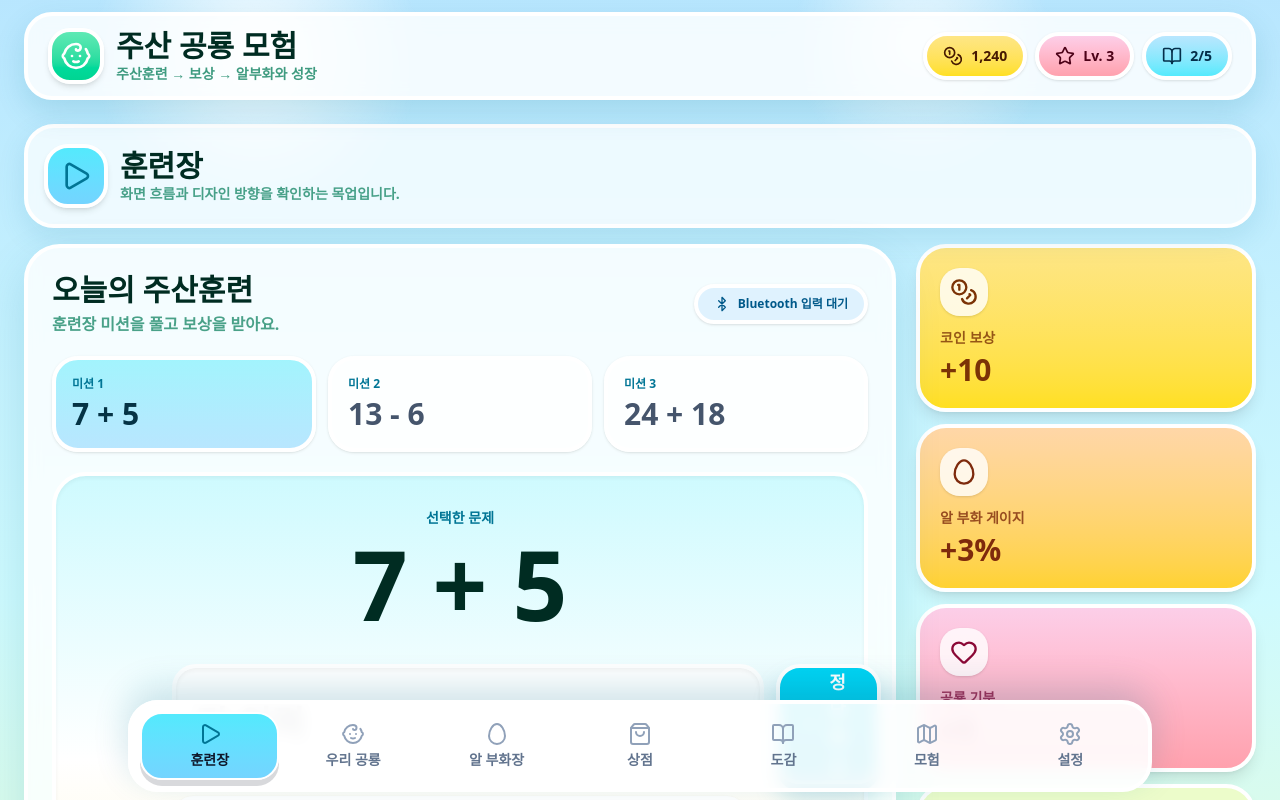
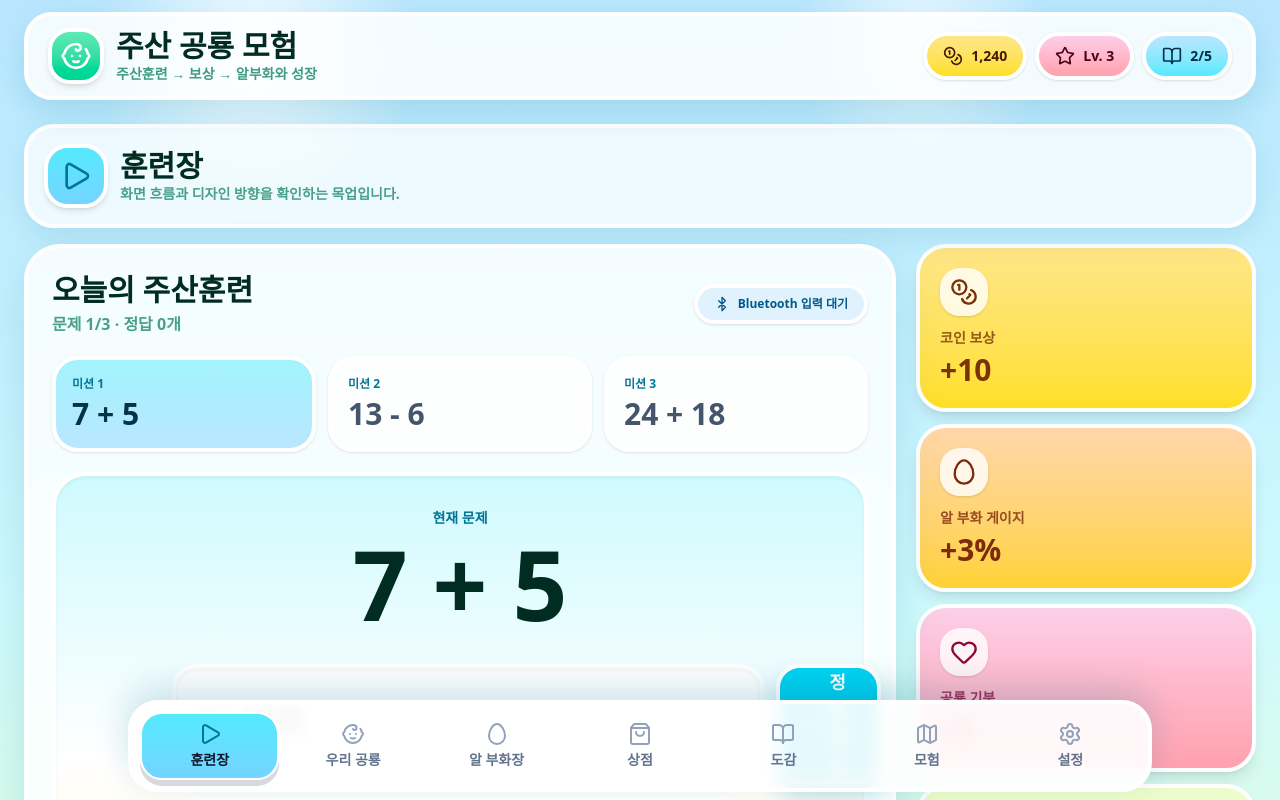
Before and after one commit to cokobong/abacus-game-260417, a React (Vite) app: page / in a window 1280 px wide. Both pictures are taken after a click on the button "훈련 시작". Shown: the top 800 px of the page. Built offline with nearby package versions, Linux system fonts and the light colour scheme.

Commit message:
Add data model design for full implementation

```diff
--- a/src/App.tsx
+++ b/src/App.tsx
@@ -17,13 +17,12 @@ import {
   Utensils,
 } from 'lucide-react';
 import { BluetoothTestPanel, type BluetoothNotificationPayload } from './components/BluetoothTestPanel';
+import { trainingProblems } from './data/trainingProblems';
+import { useTrainingSession } from './hooks/useTrainingSession';
+import type { TrainingProblem } from './types/game';
 
 type MainTab = 'training' | 'dino' | 'hatchery' | 'shop' | 'pokedex' | 'adventure' | 'settings';
 type DinoView = 'care' | 'playground';
-type SubmitSource = 'manual' | 'bluetooth';
-type SubmissionResult = 'correct' | 'wrong' | null;
-
-const RESET_TRAINING_FEEDBACK = '주판알을 새 답에 맞게 움직인 뒤 리턴 버튼을 눌러주세요.';
 
 const mainTabs: Array<{ id: MainTab; label: string; icon: typeof Play; color: string; active: string }> = [
   { id: 'training', label: '훈련장', icon: Play, color: 'text-cyan-700', active: 'from-cyan-300 to-sky-300 border-cyan-200' },
@@ -33,12 +32,6 @@ const mainTabs: Array<{ id: MainTab; label: string; icon: typeof Play; color: st
   { id: 'pokedex', label: '도감', icon: BookOpen, color: 'text-sky-700', active: 'from-sky-300 to-blue-300 border-sky-200' },
   { id: 'adventure', label: '모험', icon: Map, color: 'text-emerald-700', active: 'from-emerald-300 to-lime-300 border-emerald-200' },
   { id: 'settings', label: '설정', icon: Settings, color: 'text-slate-700', active: 'from-slate-200 to-slate-300 border-slate-200' },
-];
-
-const trainingProblems = [
-  { question: '7 + 5', answer: '12' },
-  { question: '13 - 6', answer: '7' },
-  { question: '24 + 18', answer: '42' },
 ];
 
 const foodBag = [
@@ -100,72 +93,17 @@ const pokedexCards = [
 export default function App() {
   const [phase, setPhase] = useState<'title' | 'app'>('title');
   const [activeTab, setActiveTab] = useState<MainTab>('training');
-  const [selectedProblem, setSelectedProblem] = useState(0);
-  const [answer, setAnswer] = useState('');
-  const [trainingFeedback, setTrainingFeedback] = useState('정답을 입력하고 확인해보세요.');
+  const training = useTrainingSession(trainingProblems);
   const [lastBluetoothInput, setLastBluetoothInput] = useState<BluetoothNotificationPayload | null>(null);
-  const [submissionResult, setSubmissionResult] = useState<SubmissionResult>(null);
   const [dinoView, setDinoView] = useState<DinoView>('care');
   const [dinoFeedback, setDinoFeedback] = useState('오늘도 주산훈련을 기다리고 있어요.');
   const [shopFeedback, setShopFeedback] = useState('상점은 목업입니다. 실제 구매는 아직 연결하지 않았습니다.');
-  const lastBluetoothConfirmRef = useRef<{ hex: string; time: number } | null>(null);
-  const answerRef = useRef('');
-  const currentProblemAnswerRef = useRef(trainingProblems[0].answer);
-  const submissionResultRef = useRef<SubmissionResult>(null);
+  const lastBluetoothConfirmRef = useRef<{ hex: string; time: number; problemIndex: number } | null>(null);
 
   const activeMeta = useMemo(() => mainTabs.find((tab) => tab.id === activeTab) ?? mainTabs[0], [activeTab]);
-  const currentProblem = trainingProblems[selectedProblem];
-  currentProblemAnswerRef.current = currentProblem.answer;
-  submissionResultRef.current = submissionResult;
-
-  function resetTrainingInput(message = RESET_TRAINING_FEEDBACK) {
-    answerRef.current = '';
-    lastBluetoothConfirmRef.current = null;
-    setAnswer('');
-    setTrainingFeedback(message);
-    submissionResultRef.current = null;
-    setSubmissionResult(null);
-  }
-
-  function handleAnswerChange(value: string) {
-    answerRef.current = value;
-    setAnswer(value);
-  }
 
   function handleBluetoothNumber(value: string) {
-    answerRef.current = value;
-    setAnswer(value);
-    setTrainingFeedback('정답을 입력하고 확인해보세요.');
-    submissionResultRef.current = null;
-    setSubmissionResult(null);
-  }
-
-  function handleSubmitAnswer(source: SubmitSource, value = answerRef.current) {
-    const submittedAnswer = value.trim();
-
-    if (!submittedAnswer) {
-      setTrainingFeedback('답을 먼저 입력해주세요.');
-      return;
-    }
-
-    if (submissionResultRef.current === 'correct') {
-      return;
-    }
-
-    if (submittedAnswer === currentProblemAnswerRef.current) {
-      submissionResultRef.current = 'correct';
-      setSubmissionResult('correct');
-      setTrainingFeedback('정답! 코인 +10, 알 부화 게이지 +3%, 공룡 기분 +1');
-    } else {
-      submissionResultRef.current = 'wrong';
-      setSubmissionResult('wrong');
-      setTrainingFeedback('조금만 더 생각해볼까요? 주판으로 다시 맞춰보세요.');
-    }
-  }
-
-  function chooseProblem(index: number) {
-    setSelectedProblem(index);
-    resetTrainingInput();
+    training.setAnswer(value);
   }
 
   function handleBluetoothNotification(payload: BluetoothNotificationPayload) {
@@ -178,21 +116,20 @@ export default function App() {
     if (payload.isConfirmSignal) {
       const now = Date.now();
       const lastConfirm = lastBluetoothConfirmRef.current;
-      if (lastConfirm?.hex === payload.hex && now - lastConfirm.time < 600) {
+      if (lastConfirm?.hex === payload.hex && lastConfirm.problemIndex === training.currentProblemIndex && now - lastConfirm.time < 600) {
         return;
       }
 
-      lastBluetoothConfirmRef.current = { hex: payload.hex, time: now };
+      lastBluetoothConfirmRef.current = { hex: payload.hex, time: now, problemIndex: training.currentProblemIndex };
 
       if (payload.parsedNumber === null) {
-        setTrainingFeedback('주판 값을 읽지 못했어요. 주판알을 답에 맞게 움직이고 다시 눌러주세요.');
+        training.reportBluetoothParseError();
         return;
       }
 
       const bluetoothAnswer = String(payload.parsedNumber);
-      answerRef.current = bluetoothAnswer;
-      setAnswer(bluetoothAnswer);
-      handleSubmitAnswer('bluetooth', bluetoothAnswer);
+      training.setAnswer(bluetoothAnswer);
+      training.submitAnswer('bluetooth', bluetoothAnswer);
     }
   }
 
@@ -273,14 +210,18 @@ export default function App() {
 
         {activeTab === 'training' && (
           <TrainingView
-            currentProblem={currentProblem}
-            selectedProblem={selectedProblem}
-            answer={answer}
-            feedback={trainingFeedback}
+            problems={trainingProblems}
+            currentProblem={training.currentProblem}
+            currentProblemIndex={training.currentProblemIndex}
+            totalProblems={training.totalProblems}
+            correctCount={training.correctCount}
+            answer={training.answer}
+            feedback={training.feedback}
+            isSetComplete={training.isSetComplete}
             bluetoothInput={lastBluetoothInput}
-            onAnswer={handleAnswerChange}
-            onCheck={() => handleSubmitAnswer('manual')}
-            onChooseProblem={chooseProblem}
+            onAnswer={training.setAnswer}
+            onCheck={() => training.submitAnswer('manual')}
+            onChooseProblem={training.chooseProblem}
           />
         )}
         {activeTab === 'dino' && (
@@ -325,19 +266,27 @@ export default function App() {
 }
 
 function TrainingView({
+  problems,
   currentProblem,
-  selectedProblem,
+  currentProblemIndex,
+  totalProblems,
+  correctCount,
   answer,
   feedback,
+  isSetComplete,
   bluetoothInput,
   onAnswer,
   onCheck,
   onChooseProblem,
 }: {
-  currentProblem: { question: string; answer: string };
-  selectedProblem: number;
+  problems: TrainingProblem[];
+  currentProblem: TrainingProblem;
+  currentProblemIndex: number;
+  totalProblems: number;
+  correctCount: number;
   answer: string;
   feedback: string;
+  isSetComplete: boolean;
   bluetoothInput: BluetoothNotificationPayload | null;
   onAnswer: (value: string) => void;
   onCheck: () => void;
@@ -352,7 +301,9 @@ function TrainingView({
         <div className="mb-5 flex flex-wrap items-center justify-between gap-3">
           <div>
             <h3 className="text-3xl font-black text-emerald-950">오늘의 주산훈련</h3>
-            <p className="mt-1 font-black text-emerald-700/70">훈련장 미션을 풀고 보상을 받아요.</p>
+            <p className="mt-1 font-black text-emerald-700/70">
+              {isSetComplete ? `세트 완료! 정답 ${correctCount}/${totalProblems}` : `문제 ${currentProblemIndex + 1}/${totalProblems} · 정답 ${correctCount}개`}
+            </p>
           </div>
           <div className={`inline-flex items-center gap-2 rounded-full border-4 border-white px-4 py-2 text-xs font-black shadow-sm ${bluetoothStatusTone}`}>
             <Bluetooth className="h-4 w-4" />
@@ -361,34 +312,35 @@ function TrainingView({
         </div>
 
         <div className="mb-5 grid gap-3 sm:grid-cols-3">
-          {trainingProblems.map((problem, index) => (
+          {problems.map((problem, index) => (
             <button
-              key={problem.question}
+              key={problem.id}
               onClick={() => onChooseProblem(index)}
               className={`min-h-24 rounded-[26px] border-4 px-4 text-left shadow-sm transition active:translate-y-1 ${
-                selectedProblem === index ? 'border-white bg-gradient-to-b from-cyan-200 to-sky-200 text-cyan-950 shadow-[0_6px_0_#67e8f9]' : 'border-white bg-white/80 text-slate-600'
+                currentProblemIndex === index ? 'border-white bg-gradient-to-b from-cyan-200 to-sky-200 text-cyan-950 shadow-[0_6px_0_#67e8f9]' : 'border-white bg-white/80 text-slate-600'
               }`}
             >
               <p className="text-xs font-black text-cyan-700">미션 {index + 1}</p>
-              <p className="mt-1 text-3xl font-black">{problem.question}</p>
+              <p className="mt-1 text-3xl font-black">{problem.displayText}</p>
             </button>
           ))}
         </div>
 
         <div className="rounded-[34px] border-4 border-white bg-gradient-to-b from-cyan-100 via-white to-amber-100 p-5 shadow-inner md:p-8">
           <div className="text-center">
-            <p className="mb-2 text-sm font-black text-cyan-700">선택한 문제</p>
-            <p className="text-7xl font-black text-emerald-950 md:text-8xl">{currentProblem.question}</p>
+            <p className="mb-2 text-sm font-black text-cyan-700">{isSetComplete ? '세트 완료' : '현재 문제'}</p>
+            <p className="text-7xl font-black text-emerald-950 md:text-8xl">{isSetComplete ? '완료!' : currentProblem.displayText}</p>
           </div>
           <div className="mx-auto mt-8 grid max-w-xl gap-3 sm:grid-cols-[1fr_auto]">
             <input
               value={answer}
               onChange={(event) => onAnswer(event.target.value)}
+              disabled={isSetComplete}
               inputMode="numeric"
               placeholder="답 입력"
               className="min-h-20 rounded-[24px] border-4 border-white bg-white px-5 text-4xl font-black text-slate-900 shadow-inner outline-none focus:border-cyan-300"
             />
-            <button onClick={onCheck} className="game-button min-h-20 bg-gradient-to-b from-cyan-400 to-cyan-500 shadow-cyan">
+            <button disabled={isSetComplete} onClick={onCheck} className="game-button min-h-20 bg-gradient-to-b from-cyan-400 to-cyan-500 shadow-cyan disabled:cursor-not-allowed disabled:opacity-60">
               <CheckCircle2 className="h-6 w-6" />
               정답 확인
             </button>
@@ -408,6 +360,11 @@ function TrainingView({
             )}
           </div>
           <p className="mx-auto mt-5 max-w-xl rounded-[24px] border-4 border-white bg-white/90 px-5 py-4 text-center text-lg font-black text-emerald-900 shadow-sm">{feedback}</p>
+          {isSetComplete && (
+            <div className="mx-auto mt-3 max-w-xl rounded-[24px] border-4 border-white bg-lime-100 px-5 py-4 text-center text-lg font-black text-emerald-900 shadow-sm">
+              세트 완료 상태입니다. 실제 보상 저장과 성장 정산은 다음 단계에서 연결합니다.
+            </div>
+          )}
         </div>
       </section>
 
--- /dev/null
+++ b/src/data/trainingProblems.ts
@@ -0,0 +1,31 @@
+import type { TrainingProblem } from '../types/game';
+
+export const trainingProblems: TrainingProblem[] = [
+  {
+    id: 'mock-problem-1',
+    index: 0,
+    numbers: [7, 5],
+    operators: ['+'],
+    correctAnswer: 12,
+    displayText: '7 + 5',
+    status: 'ready',
+  },
+  {
+    id: 'mock-problem-2',
+    index: 1,
+    numbers: [13, 6],
+    operators: ['-'],
+    correctAnswer: 7,
+    displayText: '13 - 6',
+    status: 'ready',
+  },
+  {
+    id: 'mock-problem-3',
+    index: 2,
+    numbers: [24, 18],
+    operators: ['+'],
+    correctAnswer: 42,
+    displayText: '24 + 18',
+    status: 'ready',
+  },
+];
--- /dev/null
+++ b/src/hooks/useTrainingSession.ts
@@ -0,0 +1,200 @@
+import { useEffect, useMemo, useRef, useState } from 'react';
+import type { AnswerSource, SubmissionResult, TrainingAnswer, TrainingProblem, TrainingSession } from '../types/game';
+
+const NEXT_PROBLEM_DELAY_MS = 900;
+const INITIAL_FEEDBACK = '정답을 입력하고 확인해보세요.';
+const RESET_TRAINING_FEEDBACK = '주판알을 새 답에 맞게 움직인 뒤 리턴 버튼을 눌러주세요.';
+
+function createSession(problems: TrainingProblem[]): TrainingSession {
+  return {
+    id: `training-${Date.now()}`,
+    status: 'running',
+    problems,
+    currentProblemIndex: 0,
+    answers: [],
+    startedAt: Date.now(),
+    completedAt: null,
+  };
+}
+
+function parseSubmittedValue(value: string) {
+  const trimmed = value.trim();
+  if (!trimmed) return null;
+
+  const parsed = Number(trimmed);
+  return Number.isFinite(parsed) ? parsed : null;
+}
+
+export function useTrainingSession(problems: TrainingProblem[]) {
+  const [session, setSession] = useState<TrainingSession>(() => createSession(problems));
+  const [answer, setAnswer] = useState('');
+  const [feedback, setFeedback] = useState(INITIAL_FEEDBACK);
+  const [submissionResult, setSubmissionResult] = useState<SubmissionResult>(null);
+  const problemStartedAtRef = useRef(Date.now());
+  const nextProblemTimerRef = useRef<number | null>(null);
+  const answerRef = useRef('');
+  const sessionRef = useRef(session);
+
+  sessionRef.current = session;
+  answerRef.current = answer;
+
+  const currentProblem = session.problems[session.currentProblemIndex] ?? session.problems[0];
+  const isSetComplete = session.status === 'completed';
+
+  const correctCount = useMemo(() => {
+    const correctProblemIds = new Set(session.answers.filter((item) => item.isCorrect).map((item) => item.problemId));
+    return correctProblemIds.size;
+  }, [session.answers]);
+
+  useEffect(() => {
+    return () => {
+      if (nextProblemTimerRef.current !== null) {
+        window.clearTimeout(nextProblemTimerRef.current);
+      }
+    };
+  }, []);
+
+  function clearNextProblemTimer() {
+    if (nextProblemTimerRef.current !== null) {
+      window.clearTimeout(nextProblemTimerRef.current);
+      nextProblemTimerRef.current = null;
+    }
+  }
+
+  function resetInput(message = RESET_TRAINING_FEEDBACK) {
+    clearNextProblemTimer();
+    setAnswer('');
+    answerRef.current = '';
+    setFeedback(message);
+    setSubmissionResult(null);
+    problemStartedAtRef.current = Date.now();
+  }
+
+  function handleAnswerChange(value: string) {
+    if (sessionRef.current.status === 'completed' || sessionRef.current.status === 'showing_feedback') return;
+
+    setAnswer(value);
+    answerRef.current = value;
+    if (submissionResult === 'wrong') {
+      setSubmissionResult(null);
+      setFeedback(INITIAL_FEEDBACK);
+    }
+  }
+
+  function chooseProblem(index: number) {
+    if (index < 0 || index >= sessionRef.current.problems.length) return;
+
+    setSession((current) => ({
+      ...current,
+      status: 'running',
+      currentProblemIndex: index,
+      completedAt: null,
+    }));
+    resetInput();
+  }
+
+  function moveToNextProblem() {
+    const current = sessionRef.current;
+    const nextIndex = current.currentProblemIndex + 1;
+    setAnswer('');
+    answerRef.current = '';
+    setSubmissionResult(null);
+    problemStartedAtRef.current = Date.now();
+    nextProblemTimerRef.current = null;
+
+    if (nextIndex >= current.problems.length) {
+      setSession((latest) => ({
+        ...latest,
+        status: 'completed',
+        completedAt: Date.now(),
+      }));
+      setFeedback('세트 완료! 더미 보상은 화면에만 표시하고, 저장과 성장 정산은 아직 연결하지 않습니다.');
+      return;
+    }
+
+    setSession((latest) => ({
+      ...latest,
+      status: 'running',
+      currentProblemIndex: nextIndex,
+    }));
+    setFeedback(RESET_TRAINING_FEEDBACK);
+  }
+
+  function submitAnswer(source: AnswerSource, overrideValue = answerRef.current) {
+    const currentSession = sessionRef.current;
+    const activeProblem = currentSession.problems[currentSession.currentProblemIndex];
+    if (!activeProblem || currentSession.status === 'completed' || currentSession.status === 'showing_feedback') {
+      return;
+    }
+
+    const rawInput = overrideValue.trim();
+    if (!rawInput) {
+      setFeedback('답을 먼저 입력해주세요.');
+      return;
+    }
+
+    const submittedValue = parseSubmittedValue(rawInput);
+    if (submittedValue === null) {
+      setFeedback('숫자로 된 답을 입력해주세요.');
+      setSubmissionResult('wrong');
+      return;
+    }
+
+    const isCorrect = submittedValue === activeProblem.correctAnswer;
+    const submittedAt = Date.now();
+    const answerRecord: TrainingAnswer = {
+      id: `answer-${submittedAt}-${currentSession.answers.length}`,
+      problemId: activeProblem.id,
+      problemIndex: currentSession.currentProblemIndex,
+      submittedValue,
+      rawInput,
+      source,
+      isCorrect,
+      submittedAt,
+      elapsedMsFromProblemStart: submittedAt - problemStartedAtRef.current,
+    };
+
+    setAnswer(rawInput);
+    answerRef.current = rawInput;
+    setSession((current) => ({
+      ...current,
+      status: isCorrect ? 'showing_feedback' : 'running',
+      answers: [...current.answers, answerRecord],
+    }));
+
+    if (!isCorrect) {
+      setSubmissionResult('wrong');
+      setFeedback('조금만 더 생각해볼까요? 주판으로 다시 맞춰보세요.');
+      return;
+    }
+
+    setSubmissionResult('correct');
+
+    const isLastProblem = currentSession.currentProblemIndex >= currentSession.problems.length - 1;
+    setFeedback(isLastProblem ? '정답! 세트 완료! 보상은 결과 화면에서 정산할 예정입니다.' : '정답! 코인 +10, 알 부화 게이지 +3%, 공룡 기분 +1');
+    clearNextProblemTimer();
+    nextProblemTimerRef.current = window.setTimeout(moveToNextProblem, NEXT_PROBLEM_DELAY_MS);
+  }
+
+  function reportBluetoothParseError() {
+    if (sessionRef.current.status === 'completed' || sessionRef.current.status === 'showing_feedback') return;
+
+    setFeedback('주판 값을 읽지 못했어요. 주판알을 답에 맞게 움직이고 다시 눌러주세요.');
+  }
+
+  return {
+    session,
+    currentProblem,
+    currentProblemIndex: session.currentProblemIndex,
+    totalProblems: session.problems.length,
+    answer,
+    feedback,
+    submissionResult,
+    isSetComplete,
+    correctCount,
+    setAnswer: handleAnswerChange,
+    chooseProblem,
+    submitAnswer,
+    reportBluetoothParseError,
+  };
+}
--- /dev/null
+++ b/src/types/game.ts
@@ -0,0 +1,40 @@
+export type Id = string;
+export type UnixTimeMs = number;
+
+export type AnswerSource = 'manual' | 'bluetooth';
+export type ProblemOperator = '+' | '-';
+export type ProblemStatus = 'ready' | 'answering' | 'correct' | 'retry';
+export type TrainingSessionStatus = 'running' | 'showing_feedback' | 'completed';
+export type SubmissionResult = 'correct' | 'wrong' | null;
+
+export interface TrainingProblem {
+  id: Id;
+  index: number;
+  numbers: number[];
+  operators: ProblemOperator[];
+  correctAnswer: number;
+  displayText: string;
+  status: ProblemStatus;
+}
+
+export interface TrainingAnswer {
+  id: Id;
+  problemId: Id;
+  problemIndex: number;
+  submittedValue: number | null;
+  rawInput: string;
+  source: AnswerSource;
+  isCorrect: boolean;
+  submittedAt: UnixTimeMs;
+  elapsedMsFromProblemStart: number;
+}
+
+export interface TrainingSession {
+  id: Id;
+  status: TrainingSessionStatus;
+  problems: TrainingProblem[];
+  currentProblemIndex: number;
+  answers: TrainingAnswer[];
+  startedAt: UnixTimeMs;
+  completedAt: UnixTimeMs | null;
+}
```
